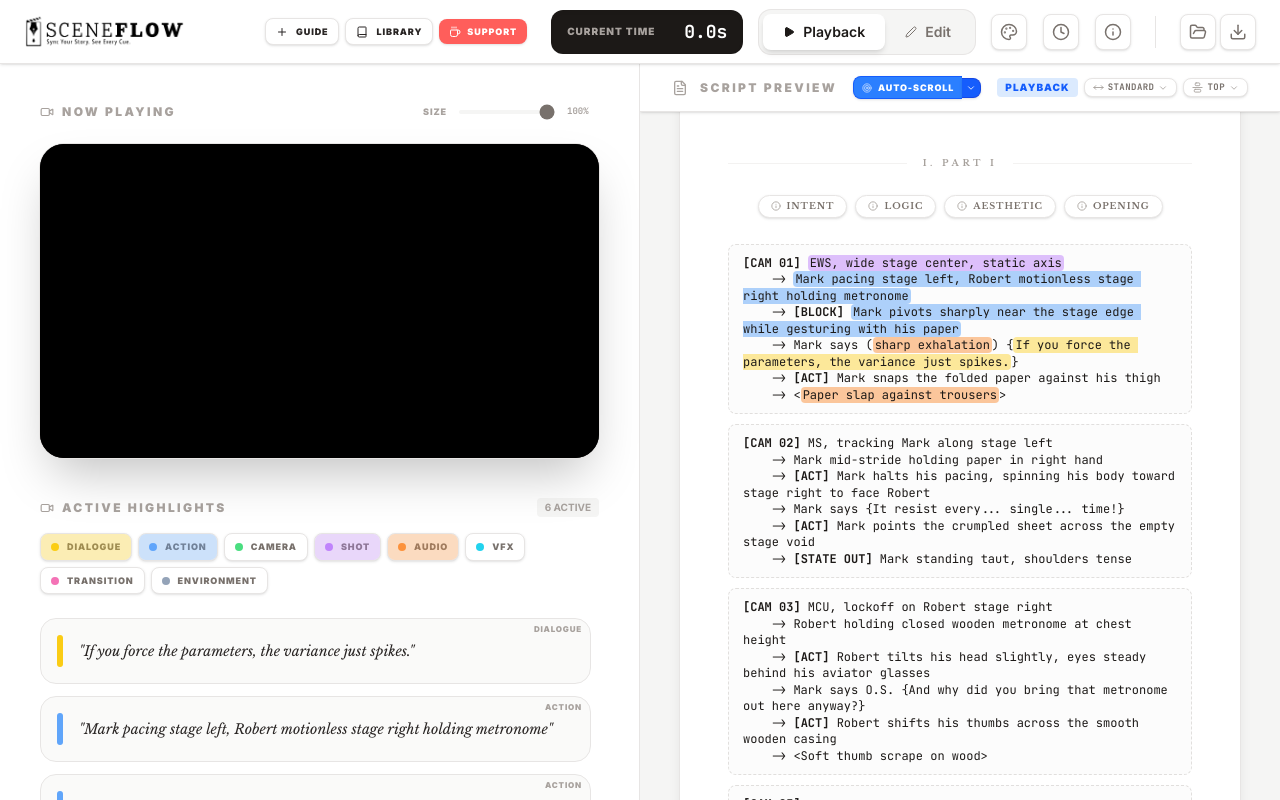
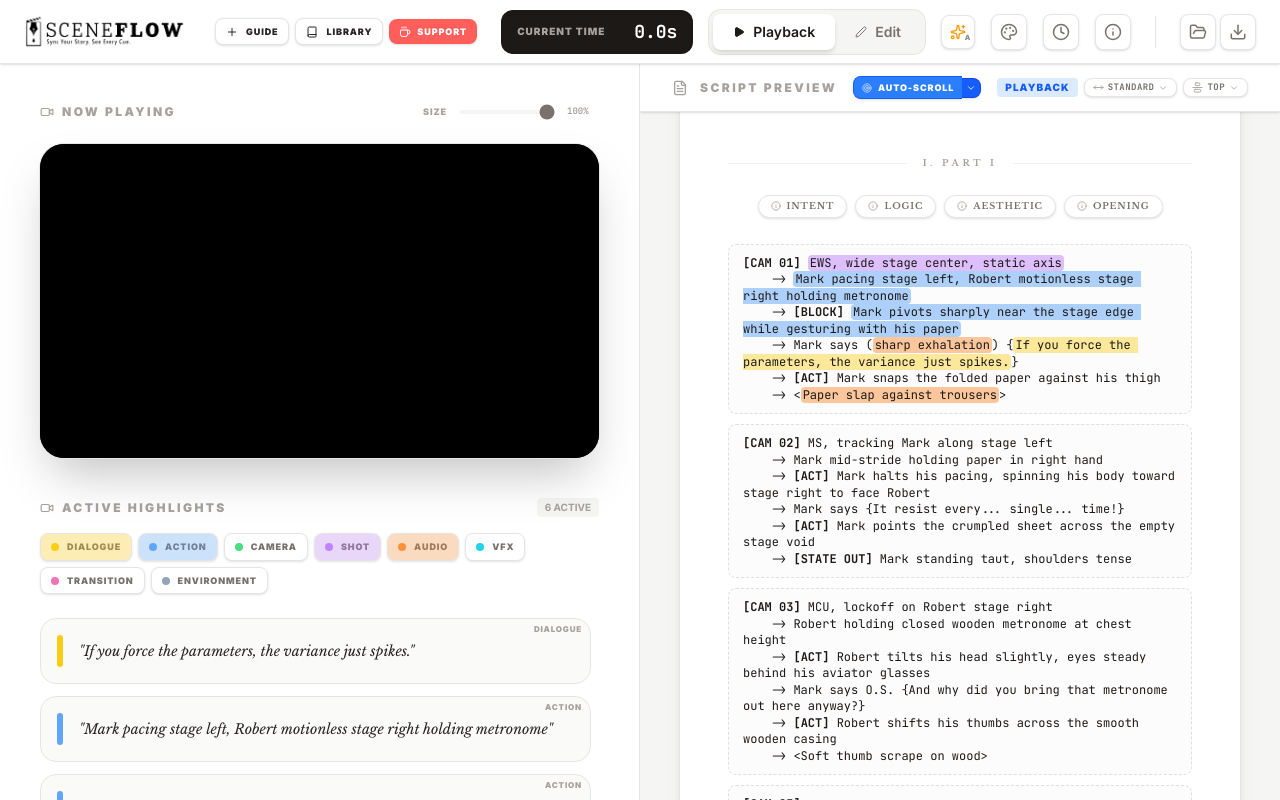
Before and after one commit to taruma/SceneFlow, a React (Vite) app: page / in a window 1280 px wide. Built offline with nearby package versions, Linux system fonts and the light colour scheme.

Commit message:
feat: implement application header, script theme modal, and shell theme management system

```diff
--- a/src/App.tsx
+++ b/src/App.tsx
@@ -34,6 +34,7 @@ import { useScriptStorage } from './hooks/useScriptStorage';
 import { useYouTubePlayer } from './hooks/useYouTubePlayer';
 import { useScriptPreferences } from './hooks/useScriptPreferences';
 import { useScriptTheme } from './hooks/useScriptTheme';
+import { useAppShellTheme } from './hooks/useAppShellTheme';
 import { useAutoScroll } from './hooks/useAutoScroll';
 import { useCueEditor } from './hooks/useCueEditor';
 import { useCueAlignment } from './hooks/useCueAlignment';
@@ -111,6 +112,12 @@ export default function App() {
   } = useScriptPreferences();
 
   const { theme: activeTheme } = useScriptTheme(scriptThemeId);
+  const {
+    themeMode,
+    setThemeMode,
+    cycleThemeMode,
+    effectiveCategory,
+  } = useAppShellTheme(scriptThemeId);
 
   const {
 
@@ -600,7 +607,7 @@ export default function App() {
   }
 
   return (
-    <div className="flex flex-col h-screen bg-stone-100 text-stone-900 font-sans overflow-hidden selection:bg-blue-100">
+    <div className="flex flex-col h-screen bg-app text-text-main font-sans overflow-hidden">
       {/* Header */}
       <AppHeader
         mode={mode}
@@ -617,6 +624,9 @@ export default function App() {
         setIsInfoModalOpen={setIsInfoModalOpen}
         importJson={importJson}
         exportJson={exportJson}
+        themeMode={themeMode}
+        effectiveThemeCategory={effectiveCategory}
+        onCycleThemeMode={cycleThemeMode}
       />
 
       <main className={cn(
@@ -951,6 +961,9 @@ export default function App() {
             localStorage.setItem('sceneflow_script_theme', themeId);
           }
         }}
+        themeMode={themeMode}
+        setThemeMode={setThemeMode}
+        effectiveThemeCategory={effectiveCategory}
       />
 
       {/* App Info / About Modal */}
--- a/src/components/AppHeader.tsx
+++ b/src/components/AppHeader.tsx
@@ -1,7 +1,8 @@
 import React from 'react';
-import { Plus, Book, Coffee, Play, Edit2, Palette, Clock, FolderOpen, Download, Info } from 'lucide-react';
+import { Plus, Book, Coffee, Play, Edit2, Palette, Clock, FolderOpen, Download, Info, Sun, Moon, Sparkles } from 'lucide-react';
 import { cn } from '../lib/utils';
 import { UI_TOKENS } from '../styles/tokens/ui';
+import type { AppThemeMode, AppThemeCategory } from '../hooks/useAppShellTheme';
 
 interface AppHeaderProps {
   mode: 'playback' | 'edit';
@@ -18,6 +19,9 @@ interface AppHeaderProps {
   setIsInfoModalOpen: (open: boolean) => void;
   importJson: (e: React.ChangeEvent<HTMLInputElement>) => void;
   exportJson: () => void;
+  themeMode?: AppThemeMode;
+  effectiveThemeCategory?: AppThemeCategory;
+  onCycleThemeMode?: () => void;
 }
 
 export const AppHeader: React.FC<AppHeaderProps> = ({
@@ -35,6 +39,9 @@ export const AppHeader: React.FC<AppHeaderProps> = ({
   setIsInfoModalOpen,
   importJson,
   exportJson,
+  themeMode = 'auto',
+  effectiveThemeCategory = 'light',
+  onCycleThemeMode,
 }) => {
   return (
     <header
@@ -110,6 +117,31 @@ export const AppHeader: React.FC<AppHeaderProps> = ({
           </button>
         </div>
 
+        {/* Quick App Shell Theme Switcher */}
+        {onCycleThemeMode && (
+          <div className="relative hidden lg:block">
+            <button
+              id="app-theme-cycle-button"
+              onClick={onCycleThemeMode}
+              className={UI_TOKENS.button.headerIconButton}
+              title={`App Theme: ${themeMode === 'auto' ? `Auto (Matching ${effectiveThemeCategory})` : themeMode.toUpperCase()} — Click to cycle (Auto/Light/Warm/Dark)`}
+            >
+              {themeMode === 'auto' ? (
+                <div className="relative">
+                  <Sparkles size={16} className="text-amber-500" />
+                  <span className="absolute -bottom-1 -right-1 text-[7px] font-black uppercase tracking-tighter opacity-80">A</span>
+                </div>
+              ) : effectiveThemeCategory === 'dark' ? (
+                <Moon size={17} className="text-blue-400" />
+              ) : effectiveThemeCategory === 'warm' ? (
+                <Coffee size={17} className="text-amber-600" />
+              ) : (
+                <Sun size={17} className="text-amber-500" />
+              )}
+            </button>
+          </div>
+        )}
+
         <div className="relative hidden lg:block">
           <button
             id="script-theme-header-button"
--- a/src/components/ScriptColorModal.tsx
+++ b/src/components/ScriptColorModal.tsx
@@ -4,12 +4,16 @@ import { cn } from '../lib/utils';
 import { SCRIPT_THEMES, getCueColorForTheme, CUE_THEME_COLORS, type ScriptThemeId, type ScriptTheme } from '../lib/scriptStyles';
 import { UI_TOKENS } from '../styles/tokens/ui';
 import { useEscapeKey } from '../hooks/useEscapeKey';
+import type { AppThemeMode, AppThemeCategory } from '../hooks/useAppShellTheme';
 
 interface ScriptColorModalProps {
   isOpen: boolean;
   onClose: () => void;
   currentThemeId: ScriptThemeId;
   onSelectTheme: (themeId: ScriptThemeId) => void;
+  themeMode?: AppThemeMode;
+  setThemeMode?: (mode: AppThemeMode) => void;
+  effectiveThemeCategory?: AppThemeCategory;
 }
 
 const PREVIEW_CUE_CHIPS = [
@@ -25,6 +29,9 @@ export const ScriptColorModal: React.FC<ScriptColorModalProps> = ({
   onClose,
   currentThemeId,
   onSelectTheme,
+  themeMode = 'auto',
+  setThemeMode,
+  effectiveThemeCategory = 'light',
 }) => {
   useEscapeKey(onClose, isOpen);
 
@@ -214,14 +221,15 @@ export const ScriptColorModal: React.FC<ScriptColorModalProps> = ({
               </div>
 
               {/* Active Theme Summary footer note */}
-              <div className="mt-4 p-3 bg-surface-subtle rounded-xl border border-border-subtle flex items-center justify-between text-xs text-text-muted">
+              <div className="mt-4 p-3 bg-surface-subtle rounded-xl border border-border-subtle flex flex-col sm:flex-row sm:items-center justify-between gap-2 text-xs text-text-muted">
                 <div className="flex items-center gap-2">
                   <Eye size={14} className="text-text-faint shrink-0" />
-                  <span>Currently Applied: <strong>{currentTheme.name}</strong></span>
+                  <span>Script Paper: <strong className="text-text-main">{currentTheme.name}</strong> ({currentTheme.category})</span>
                 </div>
-                <span className="text-[10px] font-mono text-text-faint uppercase tracking-wider">
-                  Script Paper Only
-                </span>
+                <div className="flex items-center gap-1.5 text-[10px] font-mono text-text-faint">
+                  <Sparkles size={11} className="text-amber-500 shrink-0" />
+                  <span>App Shell: <strong className="text-text-body font-semibold uppercase">{themeMode === 'auto' ? `Auto (${effectiveThemeCategory})` : themeMode}</strong></span>
+                </div>
               </div>
             </div>
           ) : (
--- a/src/components/ScriptHeaderControls.tsx
+++ b/src/components/ScriptHeaderControls.tsx
@@ -236,7 +236,7 @@ export const ScriptHeaderControls: React.FC<ScriptHeaderControlsProps> = ({
                                   {isDefault && (
                                     <span className={cn(
                                       "text-[8px] px-1 py-0.2 rounded font-medium",
-                                      isSelected ? "bg-stone-800 text-stone-300" : "bg-surface-muted text-text-body"
+                                      isSelected ? "bg-btn-primary-text/20 text-btn-primary-text" : "bg-surface-muted text-text-body"
                                     )}>
                                       Default
                                     </span>
@@ -339,7 +339,7 @@ export const ScriptHeaderControls: React.FC<ScriptHeaderControlsProps> = ({
                                   {isDefault && (
                                     <span className={cn(
                                       "text-[8px] px-1 py-0.2 rounded font-medium",
-                                      isSelected ? "bg-stone-800 text-stone-300" : "bg-surface-muted text-text-body"
+                                      isSelected ? "bg-btn-primary-text/20 text-btn-primary-text" : "bg-surface-muted text-text-body"
                                     )}>
                                       Default
                                     </span>
--- /dev/null
+++ b/src/hooks/useAppShellTheme.ts
@@ -0,0 +1,52 @@
+import { useState, useEffect, useCallback } from 'react';
+import { SCRIPT_THEMES, type ScriptThemeId } from '../lib/scriptStyles';
+
+export type AppThemeMode = 'auto' | 'light' | 'warm' | 'dark';
+export type AppThemeCategory = 'light' | 'warm' | 'dark';
+
+const STORAGE_KEY = 'sceneflow_app_theme_mode';
+
+export function useAppShellTheme(currentScriptThemeId: ScriptThemeId) {
+  const [themeMode, setThemeModeState] = useState<AppThemeMode>(() => {
+    if (typeof localStorage !== 'undefined') {
+      const saved = localStorage.getItem(STORAGE_KEY);
+      if (saved === 'auto' || saved === 'light' || saved === 'warm' || saved === 'dark') {
+        return saved as AppThemeMode;
+      }
+    }
+    return 'auto';
+  });
+
+  const setThemeMode = useCallback((mode: AppThemeMode) => {
+    setThemeModeState(mode);
+    if (typeof localStorage !== 'undefined') {
+      localStorage.setItem(STORAGE_KEY, mode);
+    }
+  }, []);
+
+  const cycleThemeMode = useCallback(() => {
+    const modes: AppThemeMode[] = ['auto', 'light', 'warm', 'dark'];
+    const nextIndex = (modes.indexOf(themeMode) + 1) % modes.length;
+    setThemeMode(modes[nextIndex]);
+  }, [themeMode, setThemeMode]);
+
+  // Compute effective category
+  const scriptCategory: AppThemeCategory = (SCRIPT_THEMES[currentScriptThemeId]?.category as AppThemeCategory) || 'light';
+  const effectiveCategory: AppThemeCategory = themeMode === 'auto' ? scriptCategory : themeMode;
+
+  // Apply to documentElement
+  useEffect(() => {
+    if (typeof document !== 'undefined') {
+      document.documentElement.setAttribute('data-theme-category', effectiveCategory);
+      document.body.setAttribute('data-theme-category', effectiveCategory);
+    }
+  }, [effectiveCategory]);
+
+  return {
+    themeMode,
+    setThemeMode,
+    cycleThemeMode,
+    effectiveCategory,
+    scriptCategory,
+  };
+}
--- a/src/index.css
+++ b/src/index.css
@@ -1,7 +1,8 @@
 @import url('https://fonts.googleapis.com/css2?family=Inter:wght@400;500;600;700;800;900&family=Libre+Baskerville:ital,wght@0,400;0,700;1,400&family=JetBrains+Mono:wght@400;700&display=swap');
 @import "tailwindcss";
 
-:root {
+:root,
+[data-theme-category="light"] {
   --app-bg: #f5f5f4;
   --surface: #ffffff;
   --surface-subtle: #fafaf9;
@@ -24,6 +25,60 @@
   --btn-secondary-hover: #e7e5e4;
   --overlay-bg: rgba(28, 25, 23, 0.4);
   --overlay-heavy: rgba(28, 25, 23, 0.6);
+  --color-support: #FF5E5B;
+  --color-support-hover: #e04e4b;
+}
+
+[data-theme-category="warm"] {
+  --app-bg: #f3efe6;
+  --surface: #faf7f0;
+  --surface-subtle: #f6f2e8;
+  --surface-muted: #ece5d6;
+  --surface-hover: #e3dcce;
+  --surface-dark: #2c251e;
+  --border-main: #dfd7c5;
+  --border-subtle: #ece5d6;
+  --border-subtle-trans: rgba(223, 215, 197, 0.5);
+  --text-main: #2b231d;
+  --text-body: #3c322a;
+  --text-muted: #7c6f62;
+  --text-faint: #a69888;
+  --text-placeholder: #c9bdae;
+  --btn-primary-bg: #2b231d;
+  --btn-primary-text: #faf7f0;
+  --btn-primary-hover: #3d3229;
+  --btn-secondary-bg: #ece5d6;
+  --btn-secondary-text: #54473c;
+  --btn-secondary-hover: #dfd7c5;
+  --overlay-bg: rgba(43, 35, 29, 0.45);
+  --overlay-heavy: rgba(43, 35, 29, 0.65);
+  --color-support: #FF5E5B;
+  --color-support-hover: #e04e4b;
+}
+
+[data-theme-category="dark"] {
+  --app-bg: #0c0a09;
+  --surface: #171514;
+  --surface-subtle: #1c1917;
+  --surface-muted: #24211e;
+  --surface-hover: #2e2a27;
+  --surface-dark: #0f0e0d;
+  --border-main: #2c2825;
+  --border-subtle: #201d1b;
+  --border-subtle-trans: rgba(44, 40, 37, 0.5);
+  --text-main: #f5f5f4;
+  --text-body: #e7e5e4;
+  --text-muted: #a8a29e;
+  --text-faint: #78716c;
+  --text-placeholder: #57534e;
+  --btn-primary-bg: #f5f5f4;
+  --btn-primary-text: #1c1917;
+  --btn-primary-hover: #e7e5e4;
+  --btn-secondary-bg: #24211e;
+  --btn-secondary-text: #d6d3d1;
+  --btn-secondary-hover: #2e2a27;
+  --overlay-bg: rgba(0, 0, 0, 0.65);
+  --overlay-heavy: rgba(0, 0, 0, 0.85);
   --color-support: #FF5E5B;
   --color-support-hover: #e04e4b;
 }
@@ -62,6 +117,7 @@
 
 body {
   @apply font-sans text-text-main bg-app;
+  transition: background-color 0.25s ease, color 0.25s ease;
 }
 
 /* Hide scrollbar for Chrome, Safari and Opera */
```
